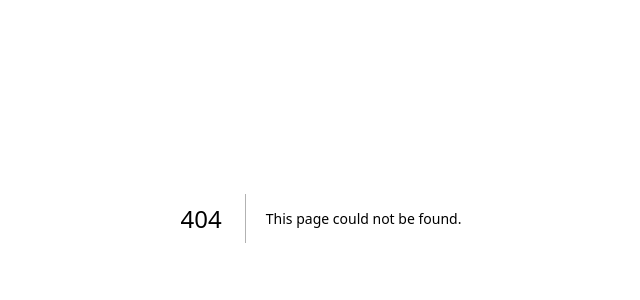
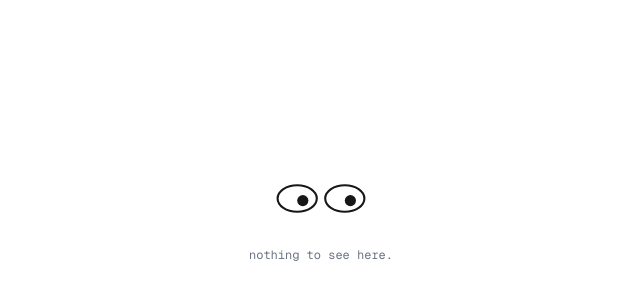
Before and after one commit to emdecr/cogext, a Next.js app: page /nothing-to-see-here in a window 1280 px wide. Before the commit this address had no page. Shown: the part 182-482 px from the top of the page, without its empty margins (319-959 px from the left). Built offline with nearby package versions, Linux system fonts and the light colour scheme.

Commit message:
Redirect unauthenticated routes to a dead-end page

```diff
--- a/playwright.config.ts
+++ b/playwright.config.ts
@@ -84,7 +84,11 @@ export default defineConfig({
     // The --port flag pins Next.js to this exact port instead of
     // letting it pick a random one when 3000 is taken.
     command: "npm run dev -- --port 3100",
-    url: "http://localhost:3100",
+    // Readiness probe MUST hit a path that returns 200. We use the liveness
+    // endpoint (not "/") because the middleware now returns 404 for "/" when
+    // logged out — Playwright treats a 404 here as "server not ready" and would
+    // time out. /api/health is excluded from middleware and always 200s.
+    url: "http://localhost:3100/api/health",
     // Reuse an already-running dev server if you have one open.
     // Saves time during development.
     reuseExistingServer: !process.env.CI,
--- /dev/null
+++ b/src/app/nothing-to-see-here/page.tsx
@@ -0,0 +1,37 @@
+// ============================================================================
+// NOTHING TO SEE HERE ( /nothing-to-see-here )
+// ============================================================================
+// Where unauthenticated visitors land for any non-public path (see the redirect
+// in src/middleware.ts). Deliberately gives nothing away — just a pair of eyes
+// glancing off to the side and a shrug. It's a public route (allowlisted in the
+// middleware) so it stays reachable while logged out without causing a loop.
+
+export const metadata = {
+  title: "Nothing to see here",
+};
+
+export default function NothingToSeeHere() {
+  return (
+    <main className="flex min-h-screen flex-col items-center justify-center gap-6 bg-background text-foreground">
+      <svg
+        viewBox="0 0 160 70"
+        role="img"
+        aria-label="A pair of eyes glancing away"
+        className="w-28 text-foreground"
+        fill="none"
+        stroke="currentColor"
+        strokeWidth="3"
+        strokeLinecap="round"
+      >
+        {/* left eye */}
+        <ellipse cx="46" cy="35" rx="28" ry="19" />
+        <circle cx="54" cy="38" r="8" fill="currentColor" stroke="none" />
+        {/* right eye */}
+        <ellipse cx="114" cy="35" rx="28" ry="19" />
+        <circle cx="122" cy="38" r="8" fill="currentColor" stroke="none" />
+      </svg>
+
+      <p className="font-mono text-xs text-gray-500">nothing to see here.</p>
+    </main>
+  );
+}
--- a/src/middleware.ts
+++ b/src/middleware.ts
@@ -7,12 +7,13 @@
 //
 //   Browser → Middleware → Page/API Route
 //
-// We use it for ONE job: checking if the user is authenticated.
-//   - If they're visiting a protected page and have no valid session →
-//     redirect to /login
-//   - If they're visiting login/register and already have a session →
-//     redirect to /dashboard (no need to log in again)
-//   - Everything else → let it through
+// We use it to enforce a strict auth surface:
+//   - Unauthenticated: /login is the only real page (plus /register while
+//     registration is temporarily enabled). Every other path redirects to
+//     /nothing-to-see-here — never to /login — so the app's surface isn't
+//     advertised.
+//   - Authenticated: /login and /register redirect to /dashboard; everything
+//     else is allowed through.
 //
 // IMPORTANT: This file MUST be at `src/middleware.ts` (not inside app/).
 // Next.js looks for it at the project root or src root specifically.
@@ -28,16 +29,6 @@ import { jwtVerify } from "jose";
 
 // The cookie name — must match what session.ts uses.
 const COOKIE_NAME = "cogext-session";
-
-// Routes that require authentication.
-// If the user visits any of these without a valid session, they're
-// redirected to /login.
-const PROTECTED_ROUTES = ["/dashboard", "/reflections", "/collections"];
-
-// Routes that are for unauthenticated users only.
-// If a logged-in user visits these, redirect them to /dashboard
-// (they don't need to see the login page again).
-const AUTH_ROUTES = ["/login", "/register"];
 
 // jose needs the secret as a Uint8Array, not a plain string.
 // TextEncoder converts our string to bytes.
@@ -78,34 +69,28 @@ export async function middleware(request: NextRequest) {
   const { pathname } = request.nextUrl;
   const session = await verifySession(request);
 
-  // ---- Protected routes: redirect to login if no session ----
-  const isProtectedRoute = PROTECTED_ROUTES.some(
-    (route) => pathname === route || pathname.startsWith(route + "/")
-  );
-
-  if (isProtectedRoute && !session) {
-    // Build the redirect URL. We preserve the original URL as a
-    // "redirect" query param so after login we can send them back
-    // to where they were trying to go.
-    const loginUrl = new URL("/login", request.url);
-    loginUrl.searchParams.set("redirect", pathname);
-    return NextResponse.redirect(loginUrl);
+  // ---- Unauthenticated: /login is the only real page ----
+  // Deliberately NO redirect to /login from other paths — we don't advertise
+  // that the app (or a login page) exists. Every non-public path is sent to the
+  // playful dead-end /nothing-to-see-here instead. /register is public only
+  // while ALLOW_REGISTRATION is on, so a new account can still be created;
+  // otherwise it's redirected like everything else. /nothing-to-see-here itself
+  // must be public, or the redirect would loop. (Read process.env directly —
+  // middleware runs on the Edge runtime and can't import the Node config.)
+  if (!session) {
+    const registrationOpen = process.env.ALLOW_REGISTRATION === "true";
+    const publicPath =
+      pathname === "/login" ||
+      pathname === "/nothing-to-see-here" ||
+      (registrationOpen && pathname === "/register");
+    if (publicPath) return NextResponse.next();
+    return NextResponse.redirect(
+      new URL("/nothing-to-see-here", request.url)
+    );
   }
 
-  // ---- Registration disabled: send /register visitors to /login ----
-  // This is a personal instance; public sign-up is off unless opted in.
-  // Read process.env directly — middleware runs on the Edge runtime and can't
-  // import the Node config module. Keep the "=== 'true'" check in sync with
-  // config.auth.allowRegistration. (The API route is the real security gate;
-  // this just keeps the page from rendering a dead form.)
-  if (pathname === "/register" && process.env.ALLOW_REGISTRATION !== "true") {
-    return NextResponse.redirect(new URL("/login", request.url));
-  }
-
-  // ---- Auth routes: redirect to dashboard if already logged in ----
-  const isAuthRoute = AUTH_ROUTES.some((route) => pathname === route);
-
-  if (isAuthRoute && session) {
+  // ---- Authenticated: keep them off the auth pages ----
+  if (pathname === "/login" || pathname === "/register") {
     return NextResponse.redirect(new URL("/dashboard", request.url));
   }
 
```
Also changed, not shown: 1 other file (tests, documents, lock files or other folders).
